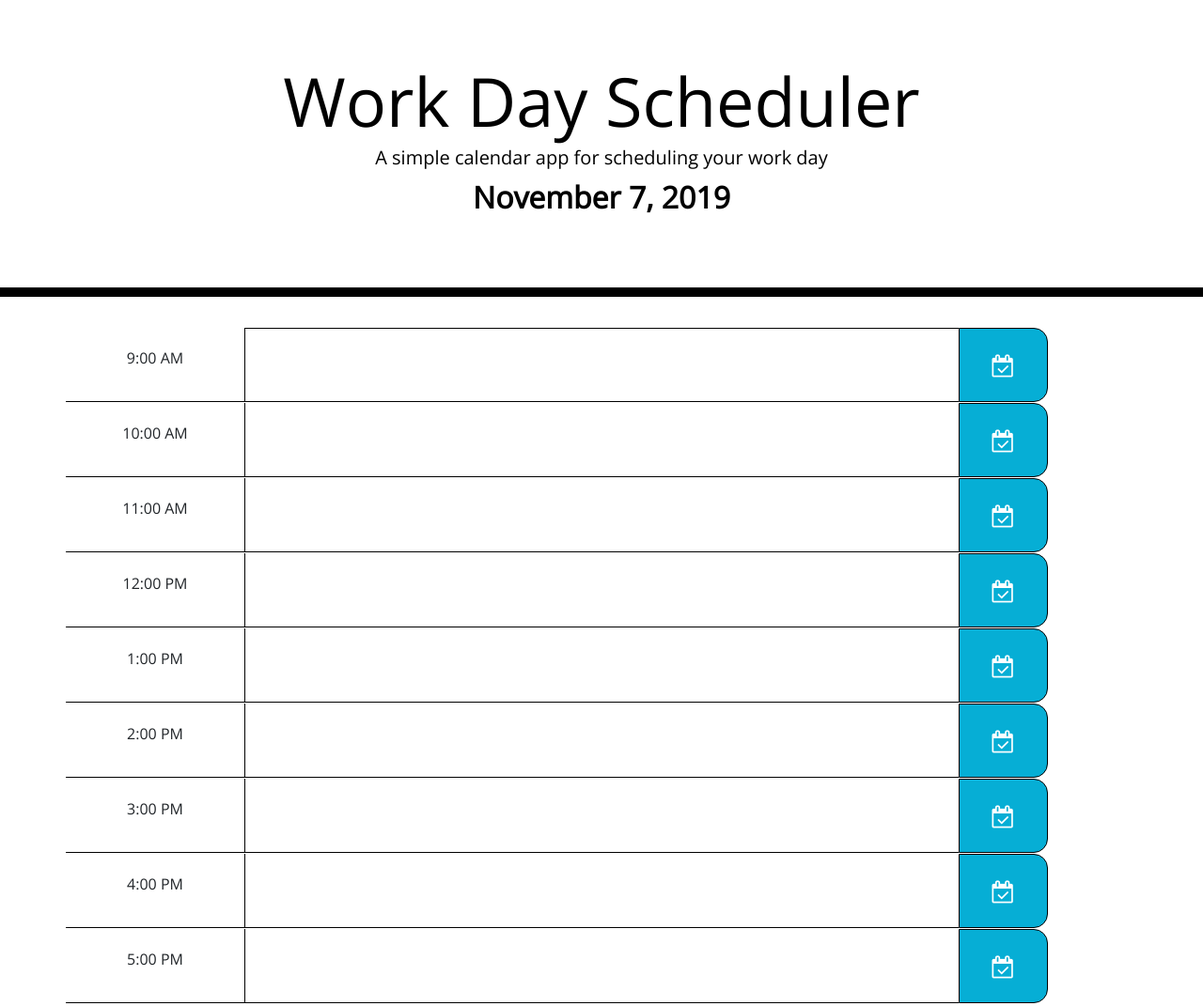
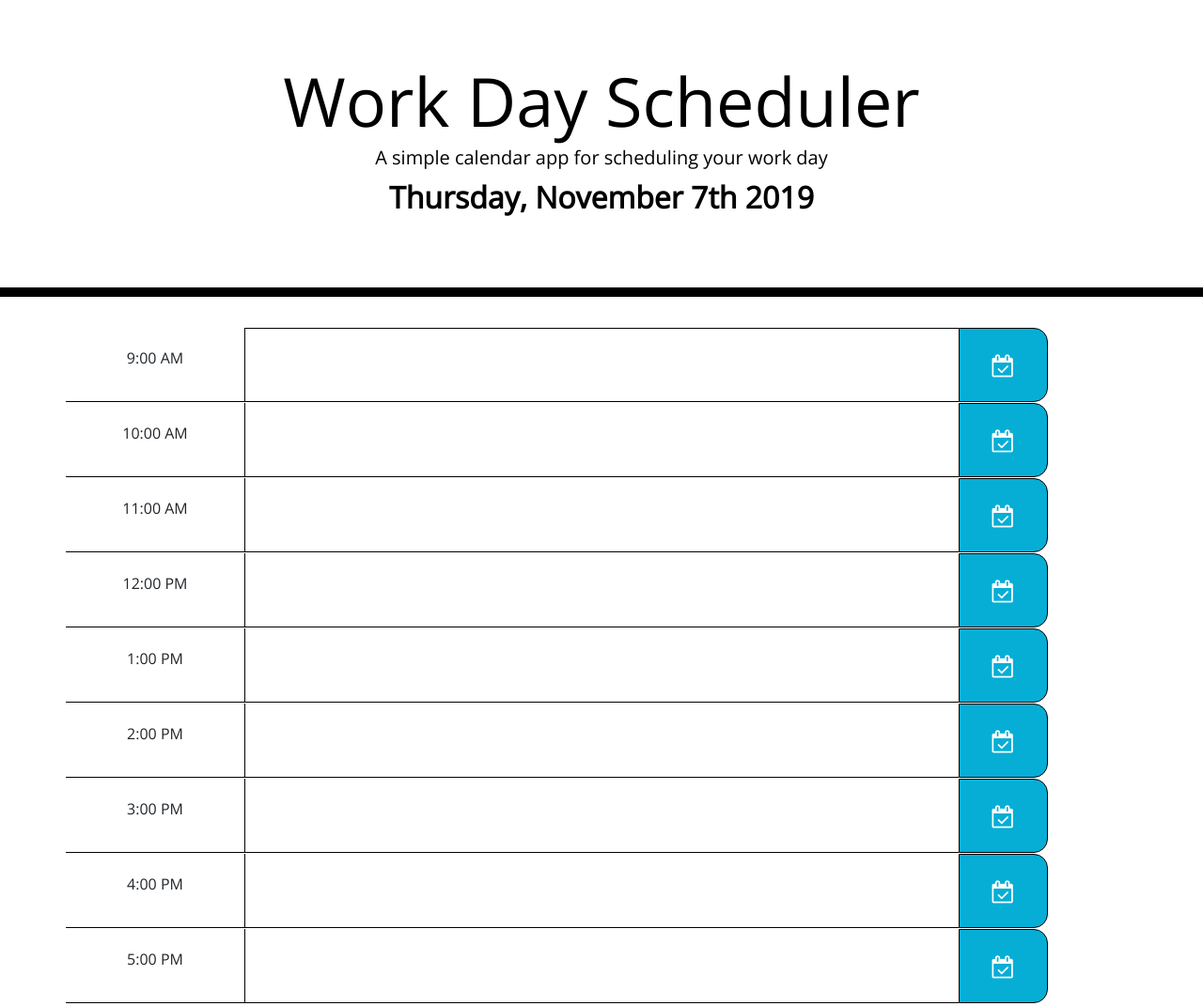
Before and after one commit to Deverson1107/05-day-planner, a plain HTML site: page index.html in a window 1280 px wide. Shown: the whole page at 94% size. Drawn offline with nearby package versions, Linux system fonts and the light colour scheme.

Commit message:
current date improvement

```diff
--- a/index.html
+++ b/index.html
@@ -94,7 +94,7 @@
     <script src="assets/js/moment.min.js"></script>
     <script>
         var m = document.querySelector("#currentDay");
-        m.textContent = moment().format('LL');
+        m.textContent = moment().format('dddd[,] MMMM Do YYYY');
     </script>
   </body>
 </html>
```
